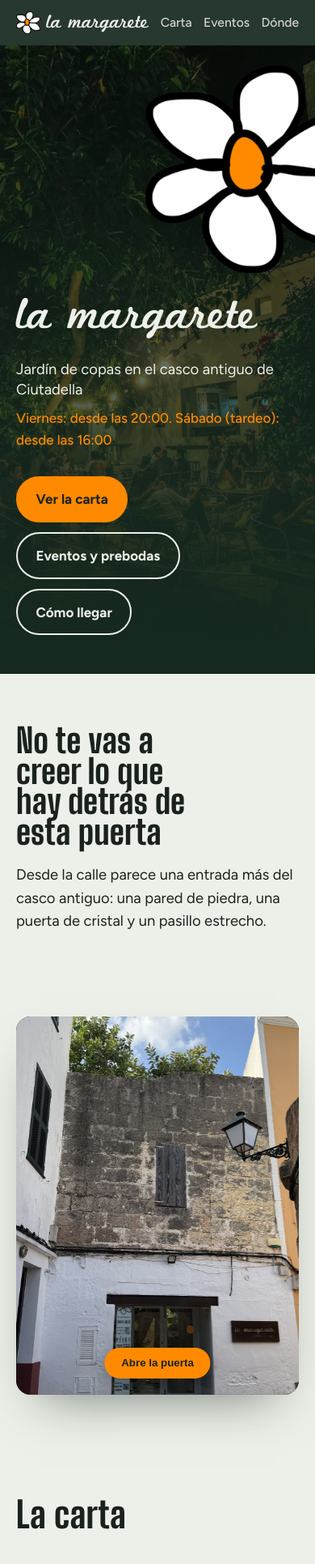
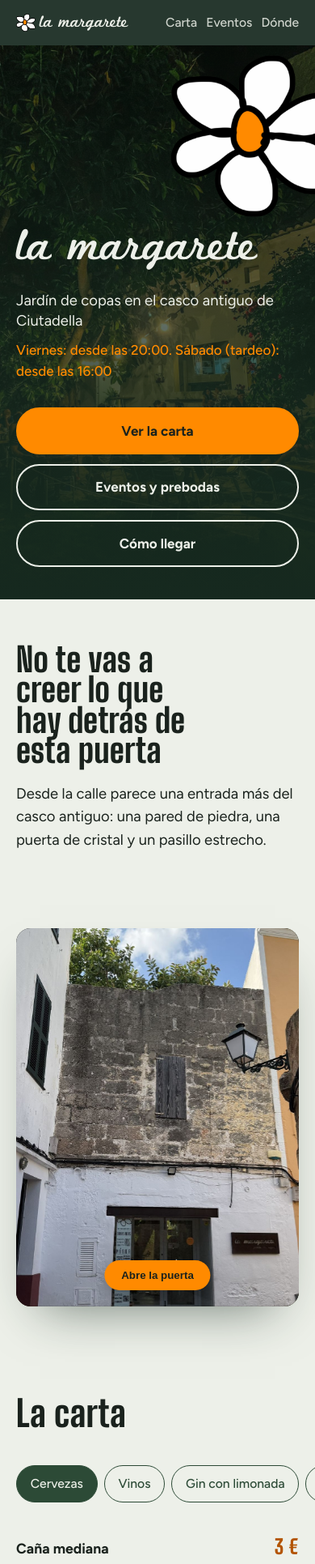
Before and after one commit to manumenorca/lamargarete-web, a plain HTML site: page index.html in a window 390 px wide. Shown: the top 1931 px of the page at 81% size. Drawn offline with Linux system fonts and the light colour scheme.

Commit message:
Repaso para móvil y fuera el PDF de la carta

```diff
--- a/contenido.js
+++ b/contenido.js
@@ -44,8 +44,7 @@ window.MARGARETE = {
   // Los precios van como número (5.5 = 5,50 €).
   // soloVerano: true -> esa sección solo se ve si temporadaVerano es true (cócteles y comida)
   temporadaVerano: false, // cócteles y comida: solo en verano (desde junio)
-  cartaPdf: "carta/carta-bebidas.pdf", // vacío ("") = sin botón de descarga
-  cartaPdfSoloVerano: true, // el PDF lleva los cócteles: el botón solo sale en verano
+  cartaPdf: "", // sin PDF descargable: la carta está en la propia web
   notaCarta: "Suplemento de Red Bull en cualquier consumición: +1 €.",
   carta: [
     {
--- a/index.html
+++ b/index.html
@@ -47,7 +47,7 @@
   .nav .marca{font-family:var(--logo);font-size:clamp(1.5rem,5vw,1.9rem);white-space:nowrap;text-decoration:none;line-height:1;display:flex;align-items:center;gap:.45rem}
   .nav .marca img{width:30px;height:auto}
   .nav ul{display:flex;gap:1.4rem;list-style:none}
-  .nav ul a{text-decoration:none;font-weight:500;font-size:.98rem;opacity:.85}
+  .nav ul a{text-decoration:none;font-weight:500;font-size:.98rem;opacity:.85;display:inline-block;padding:.75rem 0}
   .nav ul a:hover{opacity:1;color:var(--mares)}
   @media (max-width:560px){.nav ul{gap:.9rem;font-size:.92rem}.nav ul li.opc{display:none}}
 
@@ -168,6 +168,31 @@
   /* ---------- Cartel de la entrada ---------- */
   .tarjeta-mapa.con-foto{background-size:cover;background-position:center 60%;min-height:20rem;display:flex;flex-direction:column;justify-content:flex-end}
   .tarjeta-mapa.con-foto::before{content:"";position:absolute;inset:0;background:linear-gradient(180deg,transparent 35%,rgba(22,41,31,.85))}
+
+
+  /* ---------- Ajustes para móvil ---------- */
+  section[id]{scroll-margin-top:3.5rem}
+  @media (max-width:640px){
+    section.bloque{padding-block:3.5rem}
+    .pestanas{flex-wrap:nowrap;overflow-x:auto;margin-inline:-1.25rem;padding:0 1.25rem .4rem;scrollbar-width:none;-webkit-overflow-scrolling:touch}
+    .pestanas::-webkit-scrollbar{display:none}
+    .pestanas button{flex:none;padding:.6rem 1.05rem}
+    .carta-cab{margin-bottom:1.25rem}
+    .botones .boton{flex:1 1 100%;text-align:center}
+    .portada{min-height:auto}
+    .portada .envoltura{padding-block:14rem 2.5rem}
+    .puerta-sec .rejilla{gap:1.5rem}
+    .puerta{max-width:420px;margin-inline:auto}
+    .agenda .foto-dj{aspect-ratio:4/3}
+    .evento{grid-template-columns:4.5rem 1fr;gap:1rem}
+    .portada .flor{width:min(56vw,260px);top:.75rem;right:-10%}
+    footer .marca{font-size:2.6rem;white-space:nowrap}
+  }
+  @media (max-width:400px){
+    .nav .marca{font-size:1.3rem;gap:.3rem}
+    .nav .marca img{width:24px}
+    .nav ul{gap:.7rem;font-size:.88rem}
+  }
 
   /* ---------- Fotos ---------- */
   .galeria{display:grid;grid-template-columns:repeat(6,1fr);grid-auto-rows:clamp(130px,17vw,220px);gap:.75rem;margin-top:2.25rem}
@@ -387,7 +412,7 @@
     pest.appendChild(b);
   });
   if (secciones.length) mostrar(0);
-  if (M.cartaPdf && (!M.cartaPdfSoloVerano || M.temporadaVerano)) { const p = $("pdf"); p.querySelector("a").href = M.cartaPdf; p.hidden = false; }
+  if (M.cartaPdf) { const p = $("pdf"); p.querySelector("a").href = M.cartaPdf; p.hidden = false; }
 
   // Agenda
   const hoy = new Date(); hoy.setHours(0,0,0,0);
```
Also changed, not shown: 2 other files.
